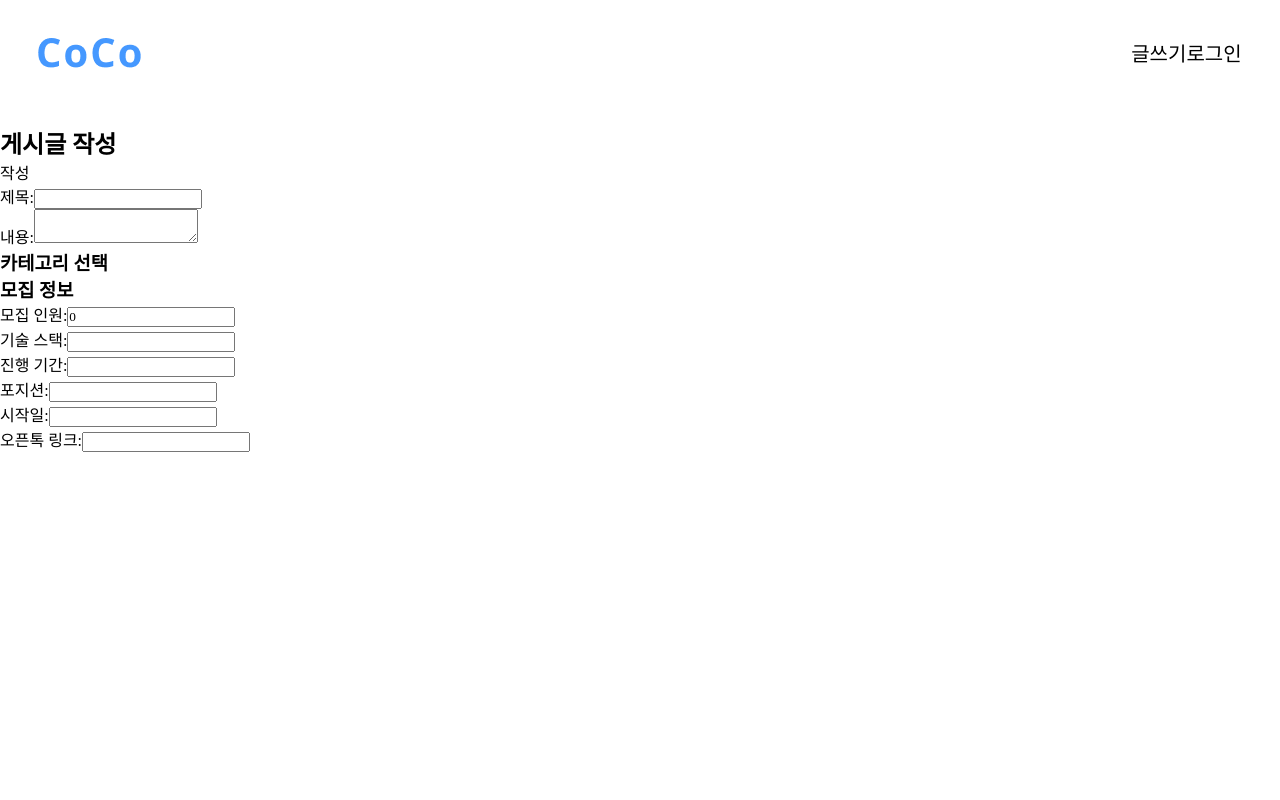
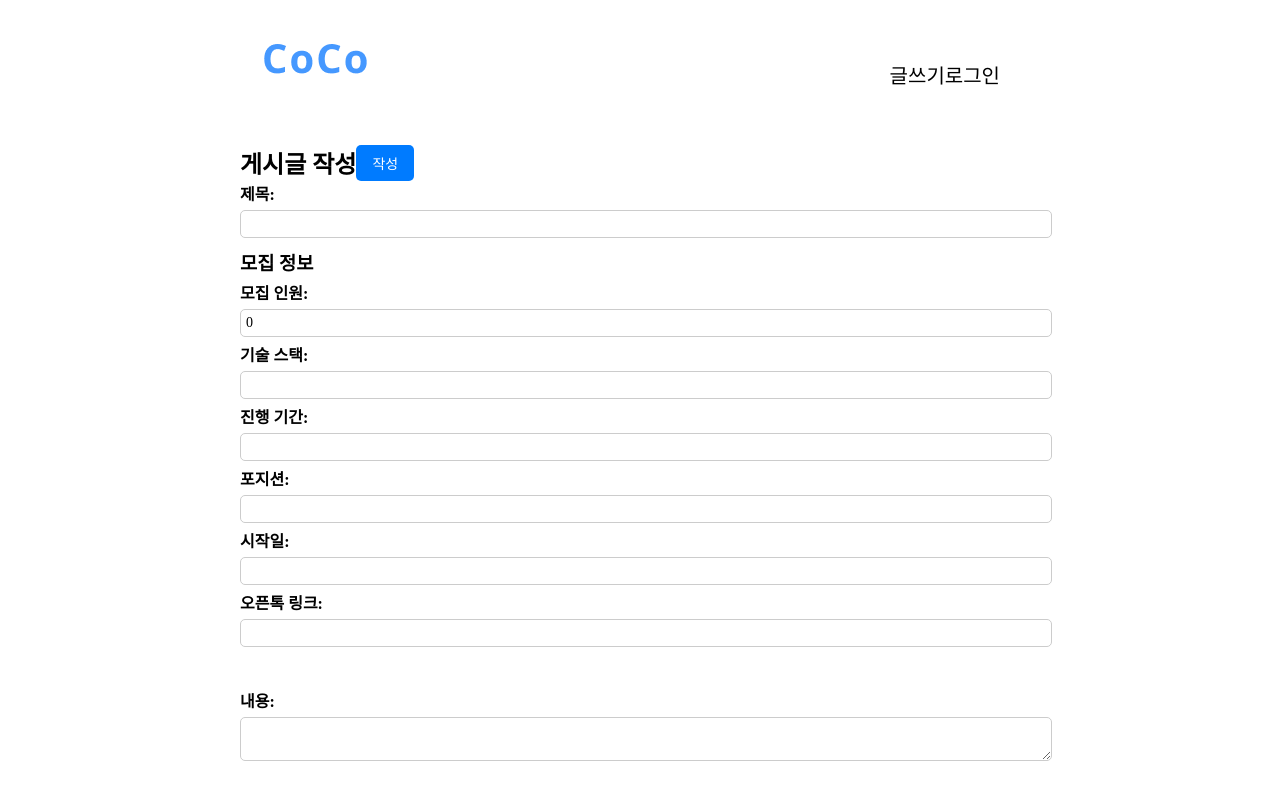
Before and after one commit to hyeonseong2023/CoCo, a React (Create React App) app in the folder frontend/: page /write in a window 1280 px wide. Built offline with nearby package versions, Linux system fonts and the light colour scheme; a web font is replaced by a local one.

Commit message:
오전업데이트
header디자인, 글쓰기 수정

회원가입 폼 테스트중.

```diff
--- a/frontend/src/component/Header.tsx
+++ b/frontend/src/component/Header.tsx
@@ -56,7 +56,7 @@ const Header: React.FC<HeaderProps> = ({ onLoginButtonClick }) => {
     <div className="header-container">
       <div className="header-logo"><a href='/'><img src={logoimg} alt="" /></a></div>
       <div className="header-buttons">
-        <button onClick={handleWriteClick}>글쓰기</button>
+        <button className='writeButton' onClick={handleWriteClick}>글쓰기</button>
         {isLoggedIn ? (
           <button onClick={handleLogout}>로그아웃</button>
         ) : (
--- a/frontend/src/component/JoinModel.tsx
+++ b/frontend/src/component/JoinModel.tsx
@@ -1,10 +1,8 @@
-import React, { useState, useEffect } from 'react';
+import React, { useState } from 'react';
 import Cookies from 'js-cookie';
 import '../css/JoinModel.css';
 
 type FormData = {
-  username: string;
-  email: string;
   nickname: string;
   job: string;
   experience: string;
@@ -17,8 +15,6 @@ type JoinModelProps = {
 
 const JoinModel: React.FC<JoinModelProps> = ({ onClose }) => {
   const [formData, setFormData] = useState<FormData>({
-    username: '',
-    email: '',
     nickname: '',
     job: '',
     experience: '',
@@ -32,13 +28,34 @@ const JoinModel: React.FC<JoinModelProps> = ({ onClose }) => {
       [name]: value,
     }));
   };
-  Cookies.remove('coin');
-  const handleSubmit = (e: React.FormEvent) => {
+
+  const handleSubmit = async (e: React.FormEvent) => {
     e.preventDefault();
 
-    Cookies.remove('CUST_ID');
-    Cookies.remove('CUST_IMG');
+    try {
+      const response = await fetch('http://localhost:8099/firstlogin', {
+        method: 'POST',
+        headers: {
+          'Content-Type': 'application/json',
+        },
+        body: JSON.stringify({
+          CUST_ID: Cookies.get('CUST_ID'),
+          CUST_NICK: formData.nickname,
+          CUST_CAREER: formData.experience,
+          SKILL_NAME: formData.interests,
+        }),
+      });
 
+      if (response.ok) {
+        console.log('데이터가 서버에 성공적으로 전송되었습니다.');
+      } else {
+        console.error('데이터를 서버로 전송하는 중 문제가 발생했습니다.');
+      }
+    } catch (error) {
+      console.error('데이터를 서버로 전송하는 중 오류가 발생했습니다.', error);
+    }
+
+    Cookies.remove('coin');
     onClose(); // 모달 닫기
   };
 
@@ -46,13 +63,6 @@ const JoinModel: React.FC<JoinModelProps> = ({ onClose }) => {
     <div className="modal-overlay">
       <div className="modal-content">
         <form onSubmit={handleSubmit}>
-
-          {/* 이메일 입력란 */}
-          <label>
-            이메일: {Cookies.get('CUST_ID')}
-          </label>
-          <br />
-
           {/* 닉네임 입력란 */}
           <label>
             닉네임:
@@ -82,7 +92,6 @@ const JoinModel: React.FC<JoinModelProps> = ({ onClose }) => {
               <option value="데브옵스">데브옵스</option>
               <option value="PM<">PM</option>
               <option value="기획자">기획자</option>
-              {/* 다른 직무 옵션들 추가 */}
             </select>
           </label>
           <br />
@@ -102,7 +111,6 @@ const JoinModel: React.FC<JoinModelProps> = ({ onClose }) => {
               <option value="3년">3년</option>
               <option value="4년">4년</option>
               <option value="10년">5년 이상</option>
-              {/* 다른 경력 옵션들 추가 */}
             </select>
           </label>
           <br />
--- a/frontend/src/component/Write.tsx
+++ b/frontend/src/component/Write.tsx
@@ -1,10 +1,10 @@
 import React, { useState, ChangeEvent, FormEvent } from 'react';
 import Header from './Header';
+import '../css/Write.css';
 
 const Write = () => {
   const [title, setTitle] = useState('');
   const [content, setContent] = useState('');
-  const [selectedCategory, setSelectedCategory] = useState(''); // 선택한 카테고리
   const [recruitmentInfo, setRecruitmentInfo] = useState({
     recruitmentCount: 0,
     techStack: '',
@@ -22,10 +22,6 @@ const Write = () => {
     setContent(e.target.value);
   };
 
-  const handleCategoryChange = (category: string) => {
-    setSelectedCategory(category);
-  };
-
   const handleRecruitmentInfoChange = (e: ChangeEvent<HTMLInputElement>) => {
     const { name, value } = e.target;
     setRecruitmentInfo({
@@ -34,22 +30,45 @@ const Write = () => {
     });
   };
 
-  const handleSubmit = (e: FormEvent<HTMLFormElement>) => {
+  const handleSubmit = async (e: FormEvent<HTMLFormElement>) => {
     e.preventDefault();
 
     const postData = {
-      title,
-      content,
-      selectedCategory,
-      recruitmentInfo, // 모집 정보도 전송
-      // 이곳에 이미지 파일 업로드 관련 정보를 추가할 수 있습니다.
+      CUST_ID: '123', // Replace with actual user ID
+      BOARD_MEMBERS: recruitmentInfo.recruitmentCount,
+      BOARD_PERIOD: recruitmentInfo.duration,
+      BOARD_DEADLINE: recruitmentInfo.startDate,
+      BOARD_TITLE: title,
+      BOARD_CONTENT: content, // 컨텐츠 내용 추가
+      BOARD_OPENTALK: recruitmentInfo.openTalkLink,
+      PROJECT_ROLE: recruitmentInfo.position,
+      PRO_TITLE: 'Project Title',
+      PRO_LINK: recruitmentInfo.openTalkLink,
+      PRO_IMG: 'project-image.jpg',
+      SKILL_ID: '1', // Replace with actual skill ID
+      BOARD_IMG: 'board-image.jpg', // Replace with actual image
     };
 
-    // 게시글 데이터를 서버로 전송하거나 필요한 작업을 수행하세요.
+    try {
+      const response = await fetch('http://localhost:8080/postsaveinfor', {
+        method: 'POST',
+        headers: {
+          'Content-Type': 'application/json',
+        },
+        body: JSON.stringify(postData),
+      });
+
+      if (response.status === 200) {
+        console.log('게시글이 성공적으로 저장되었습니다.');
+      } else {
+        console.error('게시글 저장 실패');
+      }
+    } catch (error) {
+      console.error('오류 발생: ', error);
+    }
 
     setTitle('');
     setContent('');
-    setSelectedCategory('');
     setRecruitmentInfo({
       recruitmentCount: 0,
       techStack: '',
@@ -61,13 +80,18 @@ const Write = () => {
   };
 
   return (
-    <div>
+    <div className="write-container">
       <Header />
 
-      <form onSubmit={handleSubmit}>
-        <h2>게시글 작성</h2>
-        <button type="submit">작성</button>
-        <div>
+      <form className="write-form" onSubmit={handleSubmit}>
+        <div className='write-submitSet'>
+          <h2>게시글 작성</h2>
+          <button type="submit" className="submit-button">
+          작성
+          </button>
+        </div>
+
+        <div className="form-group">
           <label htmlFor="title">제목:</label>
           <input
             type="text"
@@ -75,24 +99,12 @@ const Write = () => {
             value={title}
             onChange={handleTitleChange}
             required
+            className="input-field"
           />
         </div>
-        <div>
-          <label htmlFor="content">내용:</label>
-          <textarea
-            id="content"
-            value={content}
-            onChange={handleContentChange}
-            required
-          />
-        </div>
-        <div>
-          <h3>카테고리 선택</h3>
-          {/* 이하 카테고리 선택 부분 */}
-        </div>
-        <div>
+        <div className="form-group">
           <h3>모집 정보</h3>
-          <div>
+          <div className="form-subgroup">
             <label htmlFor="recruitmentCount">모집 인원:</label>
             <input
               type="number"
@@ -100,9 +112,10 @@ const Write = () => {
               name="recruitmentCount"
               value={recruitmentInfo.recruitmentCount}
               onChange={handleRecruitmentInfoChange}
+              className="input-field"
             />
           </div>
-          <div>
+          <div className="form-subgroup">
             <label htmlFor="techStack">기술 스택:</label>
             <input
               type="text"
@@ -110,9 +123,10 @@ const Write = () => {
               name="techStack"
               value={recruitmentInfo.techStack}
               onChange={handleRecruitmentInfoChange}
+              className="input-field"
             />
           </div>
-          <div>
+          <div className="form-subgroup">
             <label htmlFor="duration">진행 기간:</label>
             <input
               type="text"
@@ -120,9 +134,10 @@ const Write = () => {
               name="duration"
               value={recruitmentInfo.duration}
               onChange={handleRecruitmentInfoChange}
+              className="input-field"
             />
           </div>
-          <div>
+          <div className="form-subgroup">
             <label htmlFor="position">포지션:</label>
             <input
               type="text"
@@ -130,9 +145,10 @@ const Write = () => {
               name="position"
               value={recruitmentInfo.position}
               onChange={handleRecruitmentInfoChange}
+              className="input-field"
             />
           </div>
-          <div>
+          <div className="form-subgroup">
             <label htmlFor="startDate">시작일:</label>
             <input
               type="text"
@@ -140,9 +156,10 @@ const Write = () => {
               name="startDate"
               value={recruitmentInfo.startDate}
               onChange={handleRecruitmentInfoChange}
+              className="input-field"
             />
           </div>
-          <div>
+          <div className="form-subgroup">
             <label htmlFor="openTalkLink">오픈톡 링크:</label>
             <input
               type="text"
@@ -150,11 +167,22 @@ const Write = () => {
               name="openTalkLink"
               value={recruitmentInfo.openTalkLink}
               onChange={handleRecruitmentInfoChange}
+              className="input-field"
             />
           </div>
-        </div>
-        <div>
-          {/* 이미지 파일 업로드 필드를 추가하세요 */}
+        <br/>
+        <br/>
+          <div className="form-subgroup"></div>
+          <div className="form-group">
+            <label htmlFor="content">내용:</label>
+            <textarea
+              id="content"
+              value={content}
+              onChange={handleContentChange}
+              required
+              className="textarea-field"
+            />
+          </div>
         </div>
       </form>
     </div>
--- a/frontend/src/css/Header.css
+++ b/frontend/src/css/Header.css
@@ -130,3 +130,7 @@
 .join-modal button[type="submit"]:hover {
   background-color: #0056b3;
 }
+
+.header-buttons{
+  margin: 5%;
+}
--- /dev/null
+++ b/frontend/src/css/Write.css
@@ -0,0 +1,61 @@
+/* Write.css */
+
+/* 전체 페이지 컨테이너 스타일링 */
+.write-container {
+    max-width: 800px;
+    margin: 0 auto;
+    padding: 20px;
+}
+
+/* 폼 컨테이너 스타일링 */
+.write-content {
+    background-color: #f7f7f7;
+    border: 1px solid #ccc;
+    padding: 10px;
+    border-radius: 5px;
+}
+
+/* 폼 그룹 스타일링 */
+.form-group {
+    margin-bottom: 10px;
+}
+
+label {
+    font-weight: bold;
+}
+
+/* 입력 필드 스타일링 */
+.input-field,
+.textarea-field {
+    width: 100%;
+    padding: 5px;
+    border: 1px solid #ccc;
+    border-radius: 5px;
+    font-size: 14px;
+    margin-top: 5px;
+}
+
+/* 하위 폼 그룹 스타일링 */
+.form-subgroup {
+    margin-top: 5px;
+}
+
+/* 오픈톡 링크 레이블 스타일링 */
+.openTalkLink-label {
+    margin-right: 10px; /* 오픈톡 링크 레이블 오른쪽에 공백 추가 */
+}
+
+/* 제출 버튼 스타일링 */
+.submit-button {
+    background-color: #007bff;
+    color: #fff;
+    border: none;
+    padding: 8px 16px;
+    border-radius: 5px;
+    cursor: pointer;
+    font-size: 14px;
+}
+
+.write-submitSet{
+    display: flex;
+}
```
